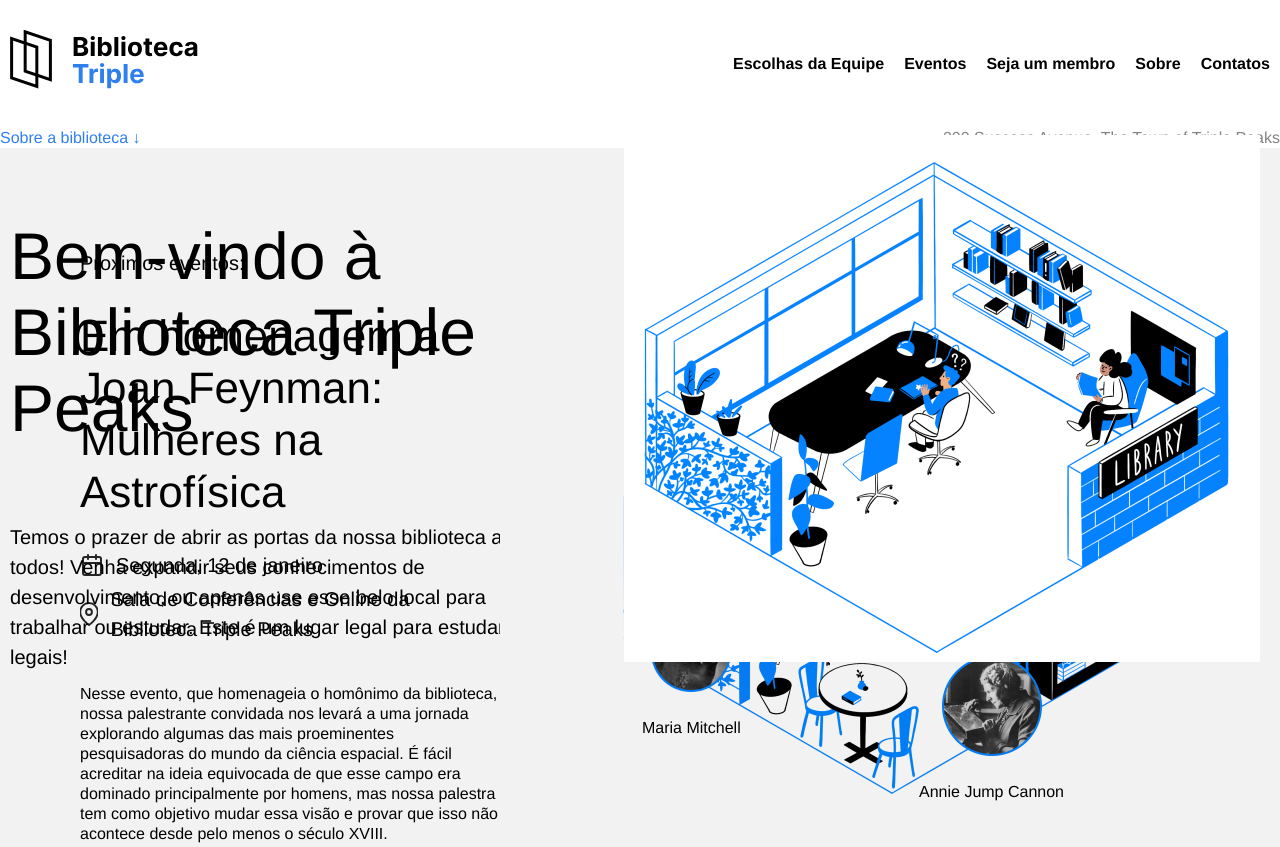
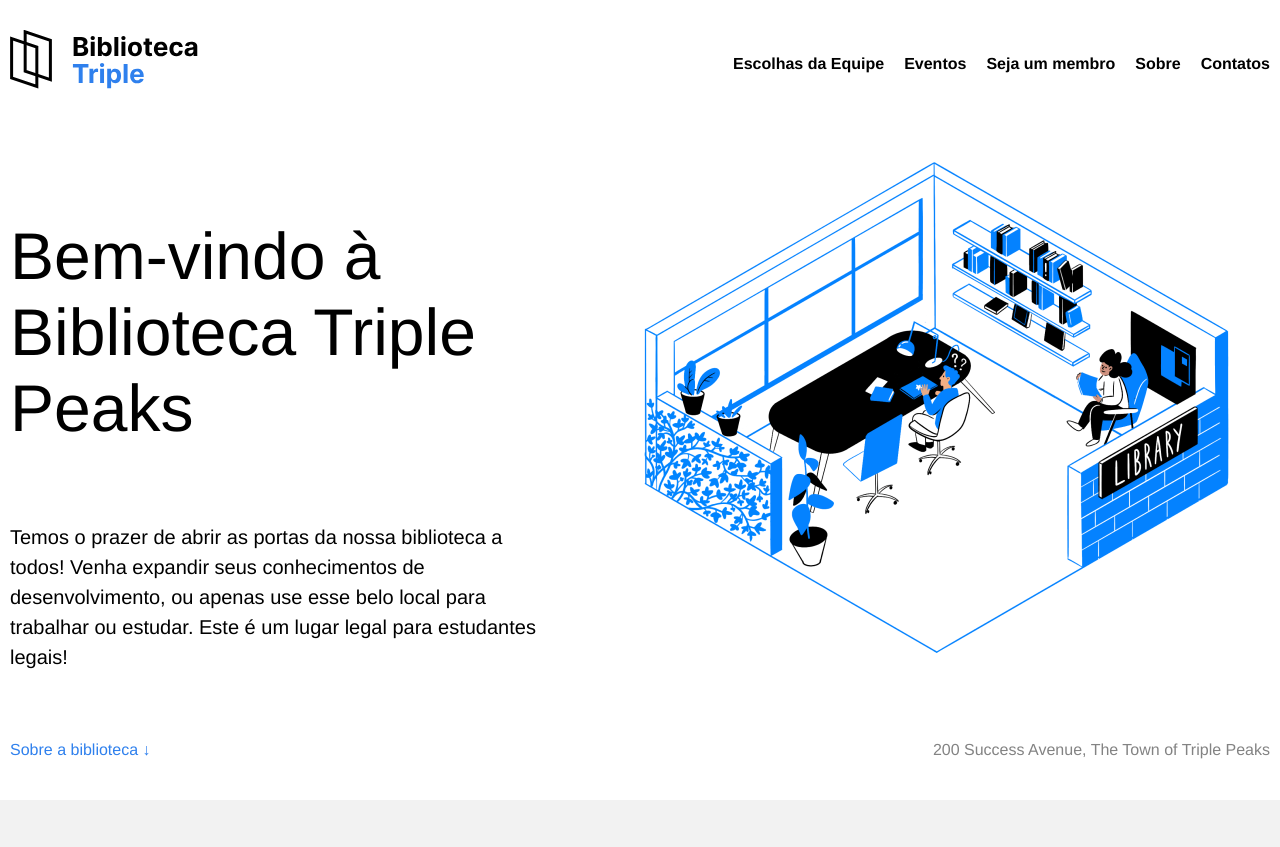
Before and after one commit to RichardWMuller/web_project_library, a plain HTML site: page index.html in a window 1280 px wide. Shown: the top 847 px of the page. Drawn offline with Linux system fonts and the light colour scheme.

Commit message:
fixed problems 2

```diff
--- a/styles/style.css
+++ b/styles/style.css
@@ -1,7 +1,7 @@
 .page {
   min-width: 1100px;
   max-width: 1600px;
-  margin: auto;
+  margin: 0 auto;
   font-family: "Helvetica Neue", "Arial", "sans-serif";
   font-size: 16px;
   line-height: 20px;
@@ -12,8 +12,8 @@
   display: flex;
   flex-direction: column;
   height: 100vh;
-  min-height: 72px;
-  max-height: 128px;
+  min-height: 720px;
+  max-height: 800px;
   padding: 30px 10px 40px;
   position: relative;
   box-sizing: border-box;
```
Also changed, not shown: index.html (+1 -3 lines).
